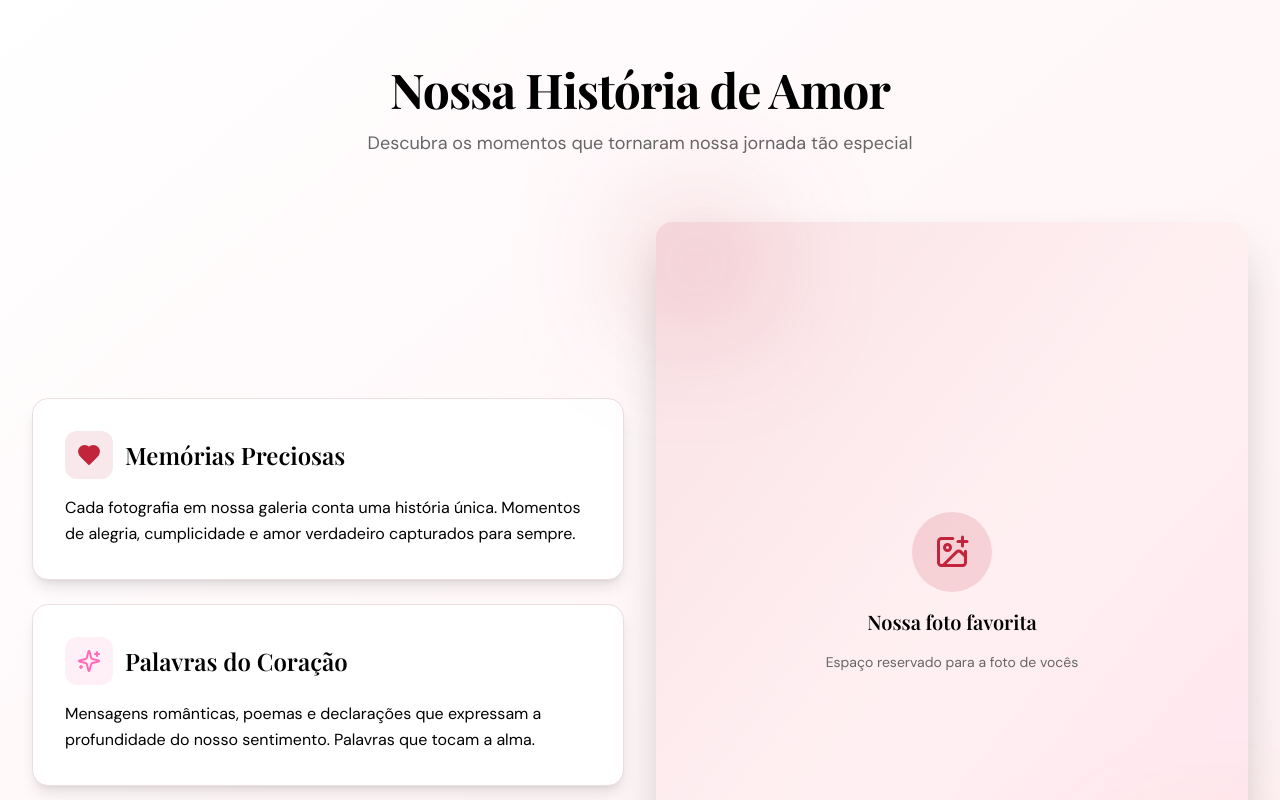
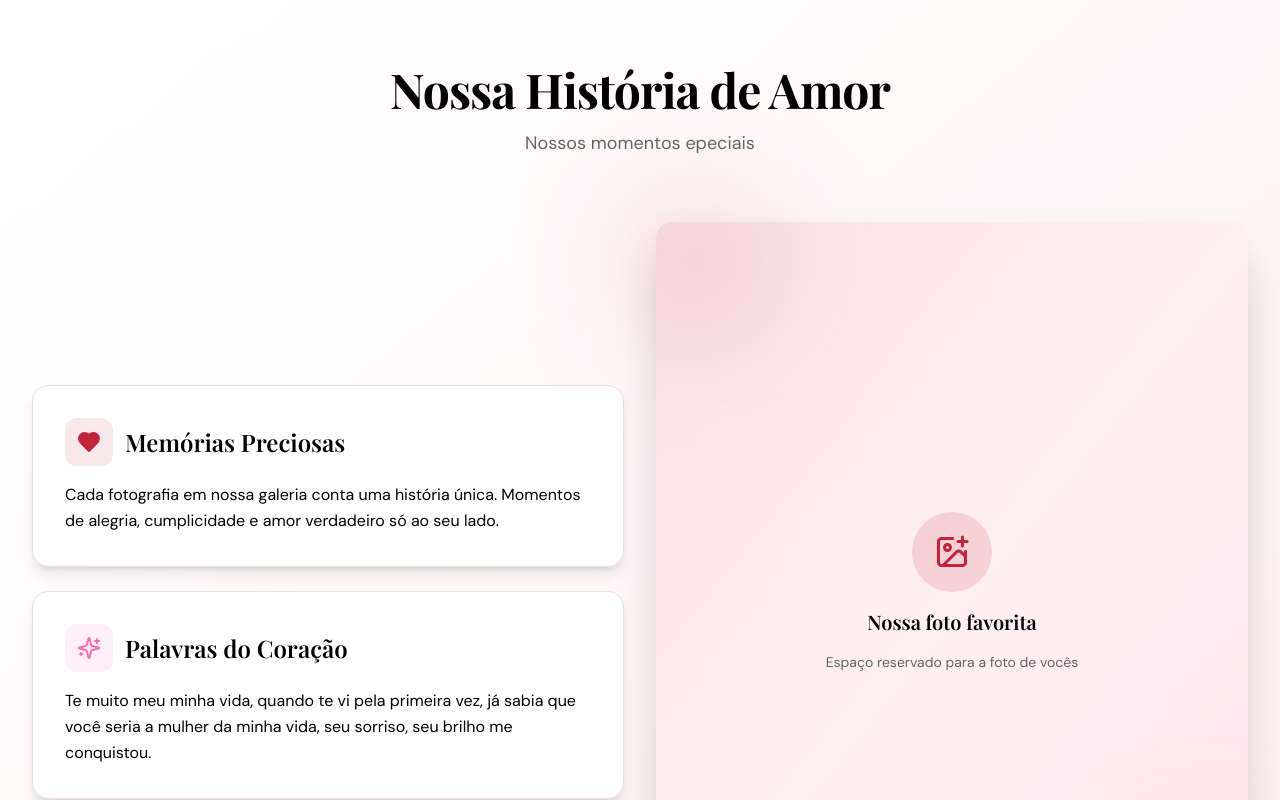
Before and after one commit to ATTXZC/minhavida, a React (Vite) app in the folder web/: page / in a window 1280 px wide. Shown: the part 880-1680 px from the top of the page. Built offline with nearby package versions, Linux system fonts and the light colour scheme.

Commit message:
feat: update HomePage text to reflect personal moments and love story
Co-authored-by: Guilherme Melo <105309998+ATTXZC@users.noreply.github.com>

```diff
--- a/web/src/pages/HomePage.jsx
+++ b/web/src/pages/HomePage.jsx
@@ -109,7 +109,7 @@ function HomePage() {
                   Nossa História de Amor
                 </h2>
                 <p className="text-lg text-muted-foreground max-w-2xl mx-auto leading-relaxed">
-                  Descubra os momentos que tornaram nossa jornada tão especial
+                  Nossos momentos epeciais
                 </p>
               </motion.div>
 
@@ -130,7 +130,7 @@ function HomePage() {
                     </div>
                     <p className="leading-relaxed">
                       Cada fotografia em nossa galeria conta uma história única. Momentos de alegria,
-                      cumplicidade e amor verdadeiro capturados para sempre.
+                      cumplicidade e amor verdadeiro só ao seu lado.
                     </p>
                   </div>
 
@@ -142,8 +142,7 @@ function HomePage() {
                       <h3 className="font-display text-2xl font-semibold">Palavras do Coração</h3>
                     </div>
                     <p className="leading-relaxed">
-                      Mensagens românticas, poemas e declarações que expressam a profundidade
-                      do nosso sentimento. Palavras que tocam a alma.
+                      Te muito meu minha vida, quando te vi pela primeira vez, já sabia que você seria a mulher da minha vida, seu sorriso, seu brilho me conquistou.
                     </p>
                   </div>
                 </motion.div>
```
